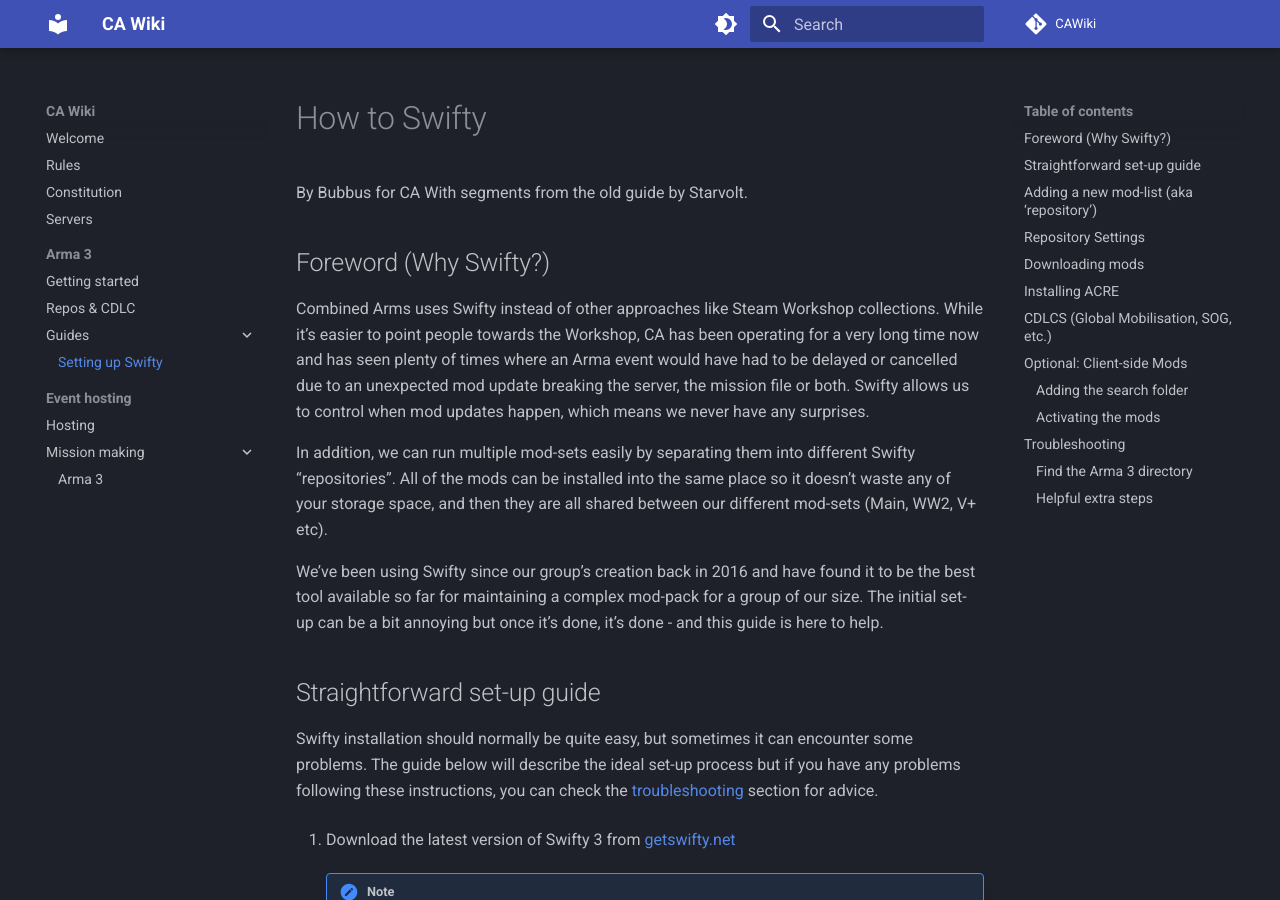
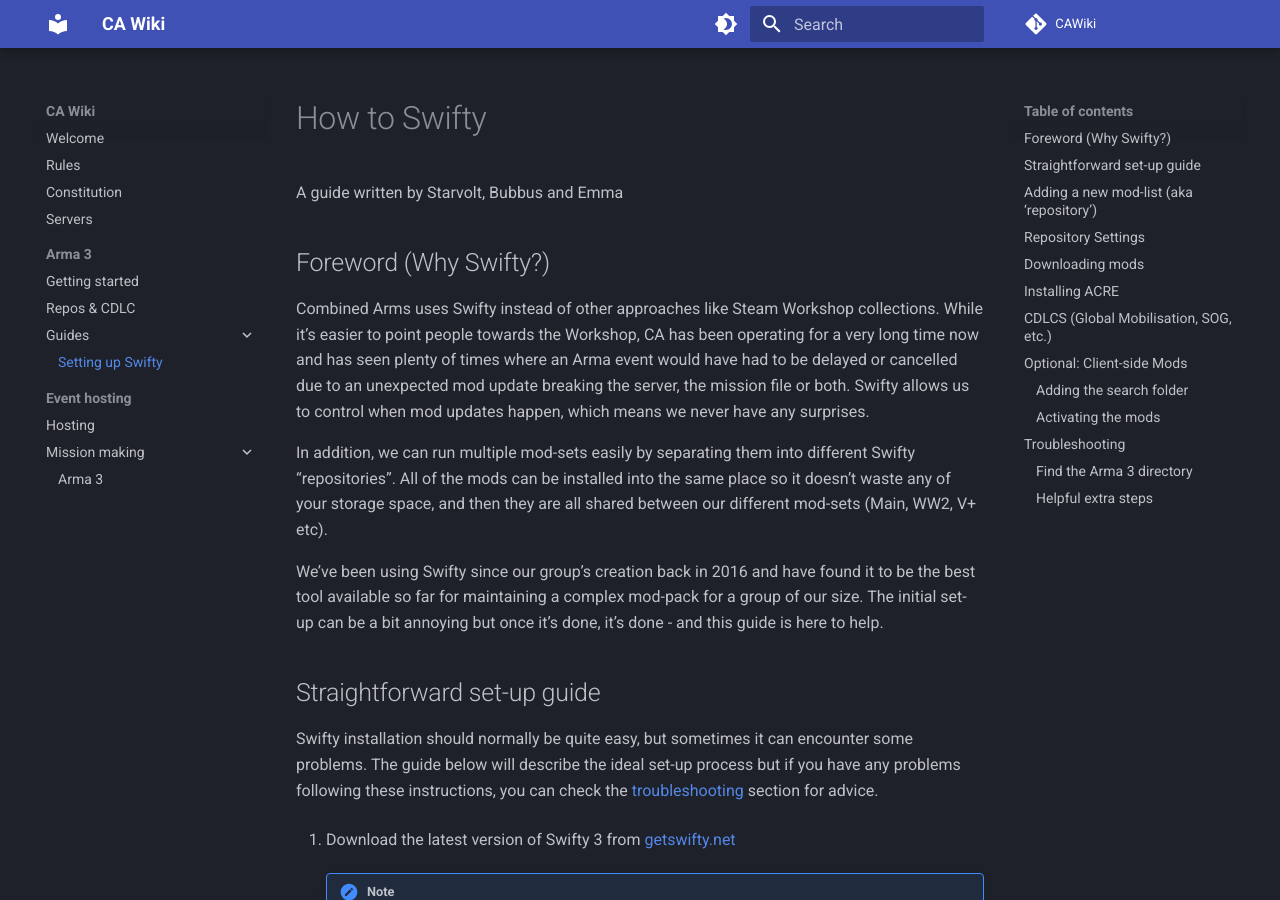
Before and after one commit to TheEchoCode/CAWiki, an MkDocs documentation site: the page built from docs/arma_3/swifty_getting_started.md, in a window 1280 px wide and 900 px high. Built offline with MkDocs 1.6.1 and Material for MkDocs 9.7.7, drawn with Linux system fonts in a browser that asks for light colours; plug-ins that fetch from the network failed and are left out; comment, search, counter and statistics services are not loaded.

Commit message:
Updated credits of Swifty guide

```diff
--- a/docs/arma_3/swifty_getting_started.md
+++ b/docs/arma_3/swifty_getting_started.md
@@ -1,7 +1,6 @@
 # How to Swifty
 
-By Bubbus for CA
-With segments from the old guide by Starvolt.
+A guide written by Starvolt, Bubbus and Emma
 
 ## Foreword (Why Swifty?)
 
```
